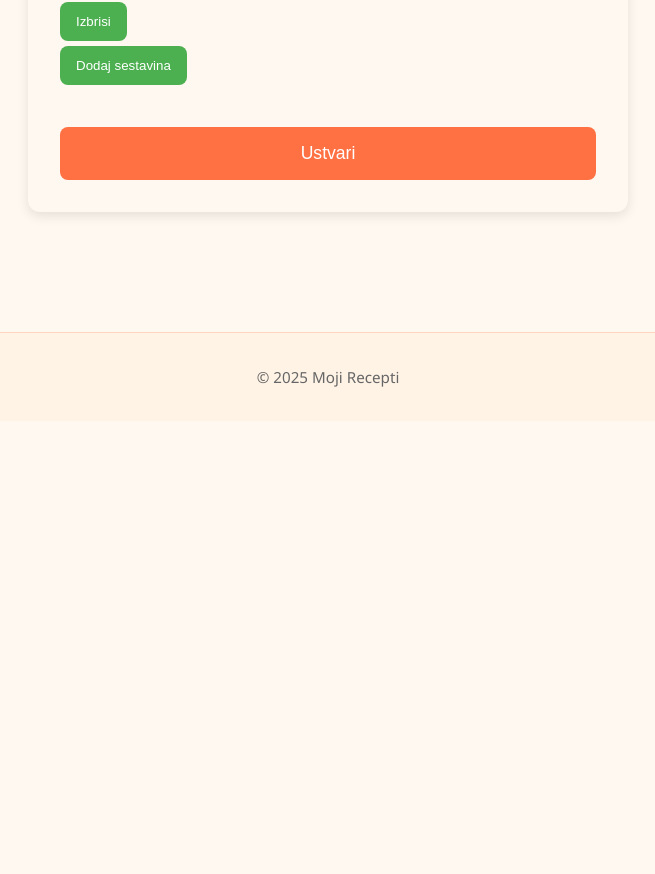
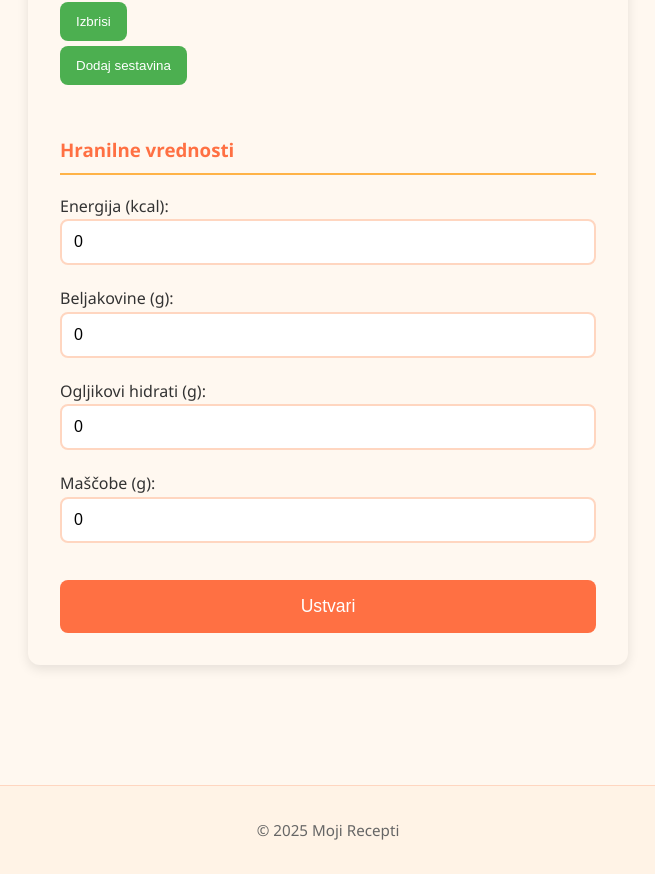
Before and after one commit to McTehno/ris_recepti, a React (Create React App) app in the folder my-app/: page /nov-recept in a window 1280 px wide. Shown: the part 986-1860 px from the top of the page, without its empty margins (312-967 px from the left). Before the commit the page ends 1407 px from the top, so only its background shows below. Built offline with nearby package versions, Linux system fonts and the light colour scheme; sample sign-in values are in the browser's storage.

Commit message:
Frontend: Nadgradnja obrazca za ustvarjanje recepta z vnosnimi polji za hranilne vrednosti, umeščenimi pod sekcijo za sestavine

```diff
--- a/my-app/src/pages/ReceptForm.js
+++ b/my-app/src/pages/ReceptForm.js
@@ -8,13 +8,19 @@ function ReceptForm() {
   const { id } = useParams(userId); //ako ima id togas edit, ako ne ustvari
   const navigate = useNavigate();
 
+
   const [recept, setRecept] = useState({
-    ime: "",
-    tip: "",
-    priprava: "",
-    st_porcij: 1,
-    sestavine: [{ ime: "", kolicina: 0, enota: "" }]
+      ime: "",
+      tip: "",
+      priprava: "",
+      st_porcij: 1,
+      sestavine: [{ ime: "", kolicina: 0, enota: "" }],
+      hranilneVrednosti: [
+        { energija: 0, bjelankovine: 0, ogljikoviHidrati: 0, mascobe: 0 }
+      ]
   });
+
+
   useEffect(() => {
   if (!userId) {
       navigate('/login');
@@ -50,6 +56,12 @@ function ReceptForm() {
     } else {
       setRecept({ ...recept, [name]: value });
     }
+  };
+  const handleChangeHranilne = (e, index) => {
+    const { name, value } = e.target;
+    const novaHranilna = [...recept.hranilneVrednosti];
+    novaHranilna[index][name] = Number(value); // сите вредности се броеви
+    setRecept({ ...recept, hranilneVrednosti: novaHranilna });
   };
 
   const handleAddSestavina = () => {
@@ -96,6 +108,7 @@ const handleRemoveSestavina = (index) => {
       priprava: recept.priprava,
       st_porcij: recept.st_porcij,
       sestavine: ocisceneSestavine,
+      hranilneVrednosti: recept.hranilneVrednosti,
       uporabnik: { id: userId }
     };
 
@@ -164,6 +177,58 @@ const handleRemoveSestavina = (index) => {
         <button type="button" onClick={handleAddSestavina}>Dodaj sestavina</button>
 
         <br /><br />
+
+        <h3>Hranilne vrednosti</h3>
+          <div style={{ marginBottom: "5px" }}>
+            <label>Energija (kcal):</label>
+            <input
+              type="number"
+              name="energija"
+              placeholder="Energija"
+              value={recept.hranilneVrednosti[0].energija}
+              onChange={(e) => handleChangeHranilne(e, 0)}
+              required
+            />
+          </div>
+
+          <div style={{ marginBottom: "5px" }}>
+            <label>Beljakovine (g):</label>
+            <input
+              type="number"
+              name="bjelankovine"
+              placeholder="Beljakovine"
+              value={recept.hranilneVrednosti[0].bjelankovine}
+              onChange={(e) => handleChangeHranilne(e, 0)}
+              required
+            />
+          </div>
+
+          <div style={{ marginBottom: "5px" }}>
+            <label>Ogljikovi hidrati (g):</label>
+            <input
+              type="number"
+              name="ogljikoviHidrati"
+              placeholder="Ogljikovi hidrati"
+              value={recept.hranilneVrednosti[0].ogljikoviHidrati}
+              onChange={(e) => handleChangeHranilne(e, 0)}
+              required
+            />
+          </div>
+
+          <div style={{ marginBottom: "5px" }}>
+            <label>Maščobe (g):</label>
+            <input
+                type="number"
+                name="mascobe"
+                placeholder="Maščobe"
+                value={recept.hranilneVrednosti[0].mascobe}
+                onChange={(e) => handleChangeHranilne(e, 0)}
+                required
+            />
+          </div>
+
+
+
         <button type="submit">{id ? "Spremeni" : "Ustvari"}</button>
       </form>
     </div>
```
